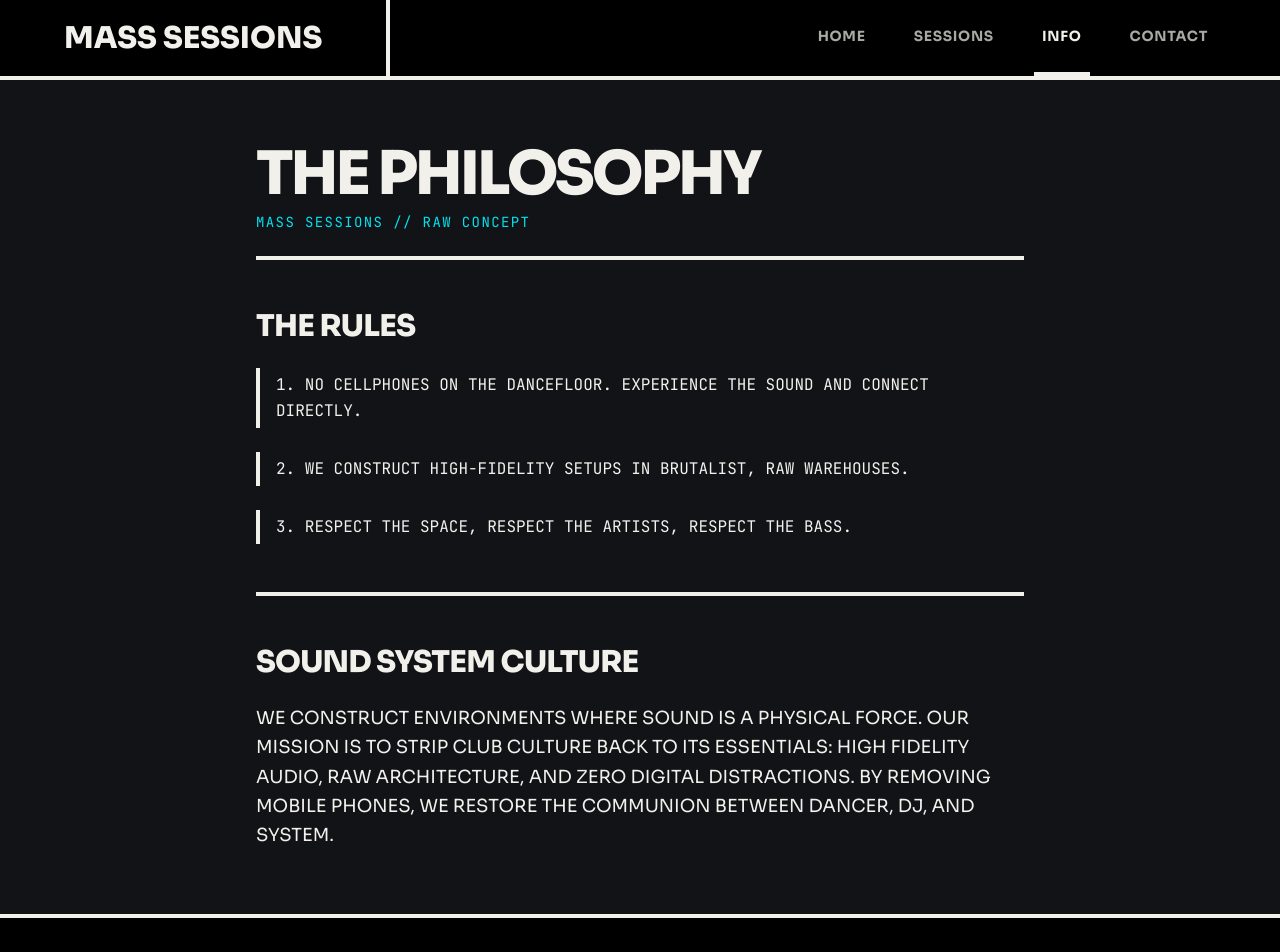
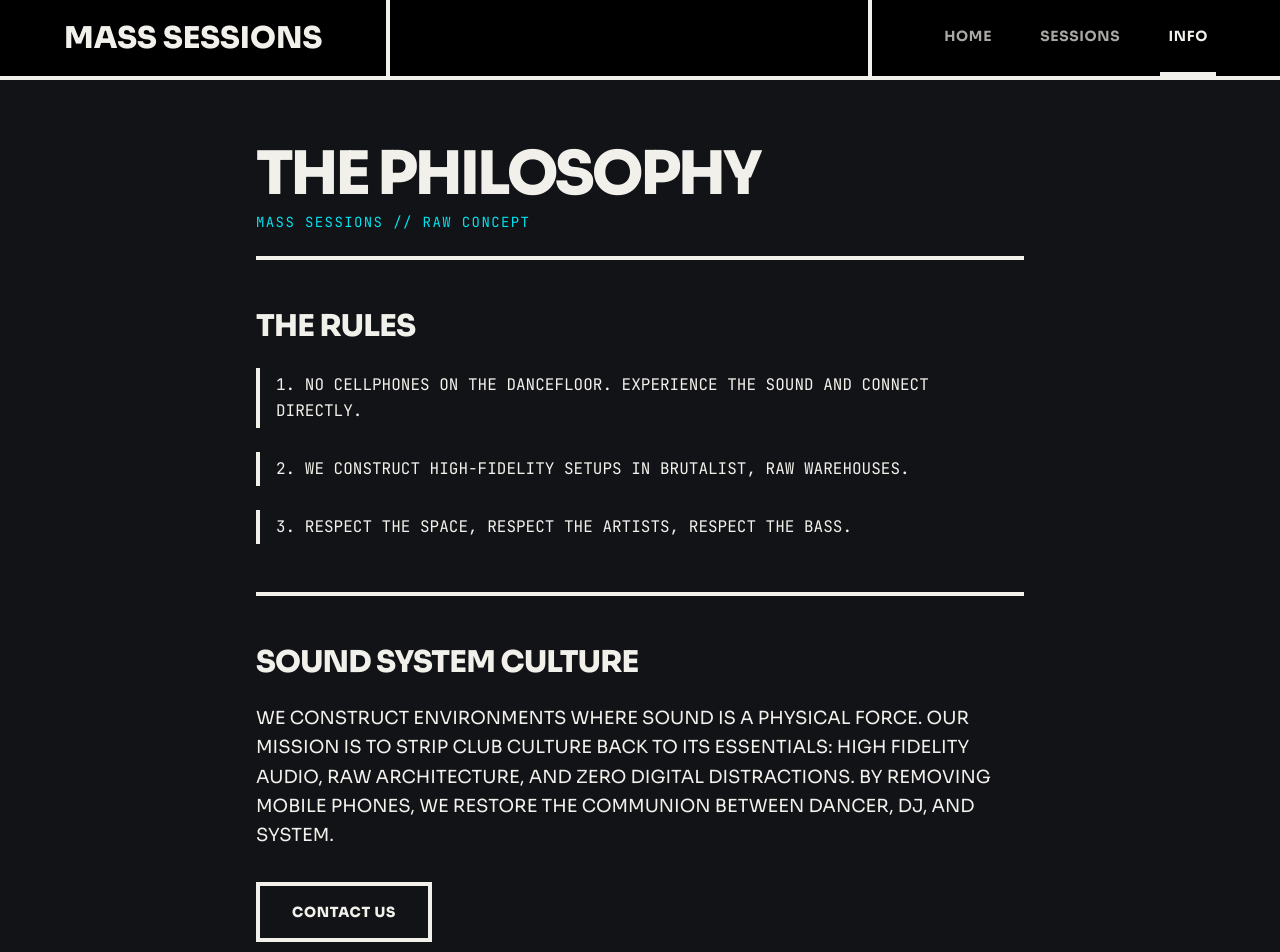
Before and after one commit to andres-manzanera/mass-sessions, a Next.js app: page /info in a window 1280 px wide. Shown: the top 952 px of the page. Built offline with nearby package versions, Linux system fonts and the light colour scheme.

Commit message:
feat: move CONTACT from navbar to info page with a mailto button

```diff
--- a/src/app/info/page.tsx
+++ b/src/app/info/page.tsx
@@ -10,10 +10,7 @@ export default function InfoPage() {
         <Link href="/" className="font-extrabold tracking-normal text-2xl md:text-3xl border-r-4 border-brand-orange px-6 md:px-16 h-full flex items-center select-none cursor-pointer text-brand-orange">
           MASS SESSIONS
         </Link>
-        <a href="mailto:info@mass-sessions.com" className="md:hidden font-bold uppercase tracking-wider text-sm h-full flex items-center px-6 text-brand-orange cursor-pointer">
-          CONTACT
-        </a>
-        <nav className="hidden md:flex items-center gap-8 h-full justify-end ml-auto">
+        <nav className="hidden md:flex items-center gap-8 h-full justify-end ml-auto border-l-4 border-brand-orange pl-6 md:pl-16">
           <Link href="/" className="opacity-70 hover:opacity-100 font-bold uppercase tracking-wider text-sm transition-opacity h-full flex items-center px-2 border-b-4 border-transparent hover:border-brand-accent hover:text-brand-accent text-brand-orange">
             HOME
           </Link>
@@ -22,9 +19,6 @@ export default function InfoPage() {
           </Link>
           <Link href="/info" className="font-bold uppercase tracking-wider text-sm h-full flex items-center px-2 border-b-4 border-brand-orange text-brand-orange">
             INFO
-          </Link>
-          <Link href="/?tickets=true" className="opacity-70 hover:opacity-100 font-bold uppercase tracking-wider text-sm transition-opacity h-full flex items-center px-2 border-b-4 border-transparent hover:border-brand-accent hover:text-brand-accent text-brand-orange">
-            CONTACT
           </Link>
         </nav>
       </header>
@@ -69,6 +63,14 @@ export default function InfoPage() {
             <p className="text-lg leading-relaxed text-on-surface uppercase font-medium">
               We construct environments where sound is a physical force. Our mission is to strip club culture back to its essentials: high fidelity audio, raw architecture, and zero digital distractions. By removing mobile phones, we restore the communion between dancer, DJ, and system.
             </p>
+            <div className="mt-8">
+              <a
+                href="mailto:info@mass-sessions.com"
+                className="inline-block border-4 border-brand-orange text-brand-orange font-extrabold uppercase tracking-wider text-sm px-8 py-4 bg-transparent hover:bg-brand-orange hover:text-black transition-colors duration-300 select-none cursor-pointer"
+              >
+                CONTACT US
+              </a>
+            </div>
           </div>
         </div>
       </main>
--- a/src/app/page.tsx
+++ b/src/app/page.tsx
@@ -39,9 +39,6 @@ export default function Home() {
         <Link href="/" className="font-extrabold tracking-normal text-2xl md:text-3xl border-r-4 border-brand-orange px-6 md:px-16 h-full flex items-center select-none cursor-pointer">
           MASS SESSIONS
         </Link>
-        <a href="mailto:info@mass-sessions.com" className="md:hidden font-bold uppercase tracking-wider text-sm h-full flex items-center px-6 text-brand-orange cursor-pointer">
-          CONTACT
-        </a>
         <nav className="hidden md:flex items-center gap-8 h-full justify-end ml-auto border-l-4 border-brand-orange pl-6 md:pl-16">
           <Link href="/" className="font-bold uppercase tracking-wider text-sm h-full flex items-center px-2 border-b-4 border-brand-orange text-brand-orange">
             HOME
@@ -55,12 +52,6 @@ export default function Home() {
           >
             INFO
           </Link>
-          <button
-            onClick={() => setTicketModalOpen(true)}
-            className="opacity-70 hover:opacity-100 font-bold uppercase tracking-wider text-sm transition-opacity h-full flex items-center px-2 border-b-4 border-transparent hover:border-brand-accent hover:text-brand-accent cursor-pointer"
-          >
-            CONTACT
-          </button>
         </nav>
       </header>
 
--- a/src/app/sessions/page.tsx
+++ b/src/app/sessions/page.tsx
@@ -213,14 +213,10 @@ function SessionsContent() {
         />
       </div>
 
-      {/* TopNavBar (Web Only) - Unified Brutalist Header */}
       <header className="fixed top-0 w-full z-[100] bg-black border-b-4 border-brand-orange flex justify-between items-center pr-0 md:pr-16 h-20">
         <Link href="/" className="font-extrabold tracking-normal text-2xl md:text-3xl border-r-4 border-brand-orange px-6 md:px-16 h-full flex items-center select-none cursor-pointer text-brand-orange">
           MASS SESSIONS
         </Link>
-        <a href="mailto:info@mass-sessions.com" className="md:hidden font-bold uppercase tracking-wider text-sm h-full flex items-center px-6 text-brand-orange cursor-pointer">
-          CONTACT
-        </a>
         <nav className="hidden md:flex items-center gap-8 h-full justify-end ml-auto border-l-4 border-brand-orange pl-6 md:pl-16">
           <Link href="/" className="opacity-70 hover:opacity-100 font-bold uppercase tracking-wider text-sm transition-opacity h-full flex items-center px-2 border-b-4 border-transparent hover:border-brand-accent hover:text-brand-accent text-brand-orange">
             HOME
@@ -230,9 +226,6 @@ function SessionsContent() {
           </Link>
           <Link href="/info" className="opacity-70 hover:opacity-100 font-bold uppercase tracking-wider text-sm transition-opacity h-full flex items-center px-2 border-b-4 border-transparent hover:border-brand-accent hover:text-brand-accent text-brand-orange">
             INFO
-          </Link>
-          <Link href="/?tickets=true" className="opacity-70 hover:opacity-100 font-bold uppercase tracking-wider text-sm transition-opacity h-full flex items-center px-2 border-b-4 border-transparent hover:border-brand-accent hover:text-brand-accent text-brand-orange cursor-pointer">
-            CONTACT
           </Link>
         </nav>
       </header>
```
